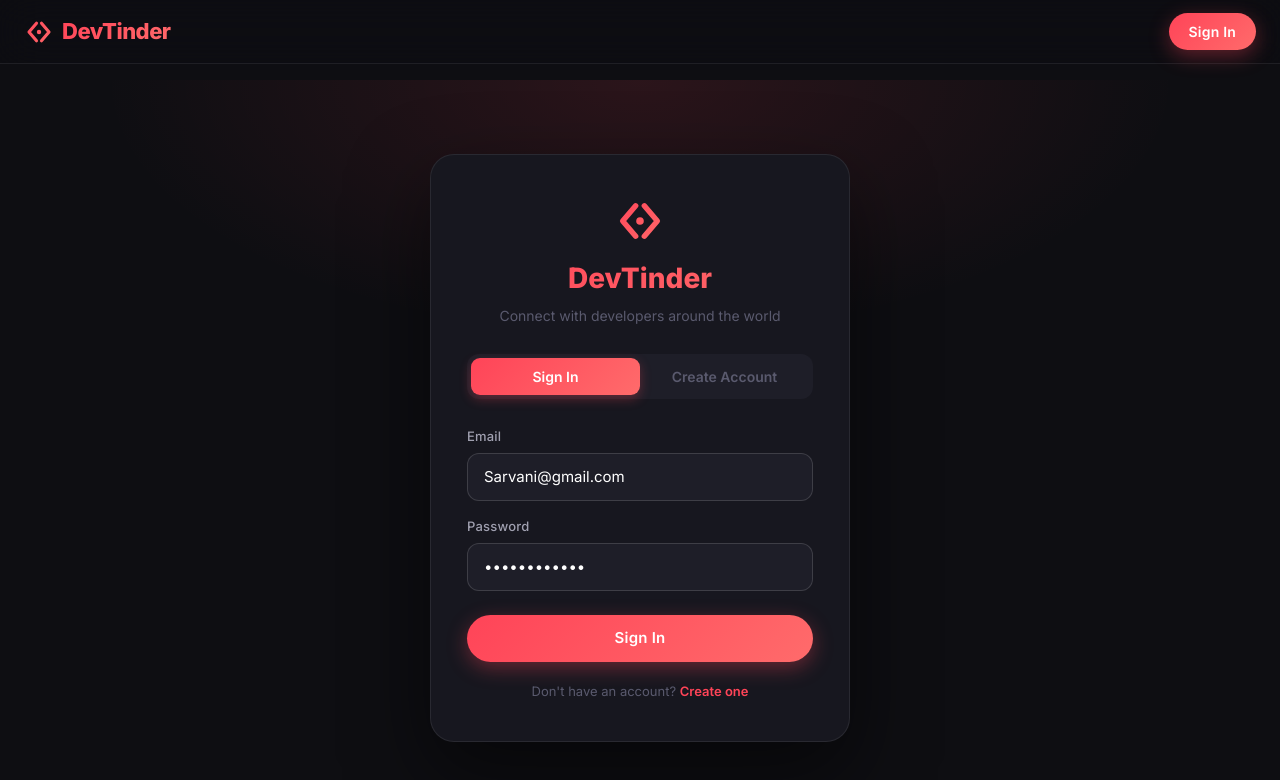
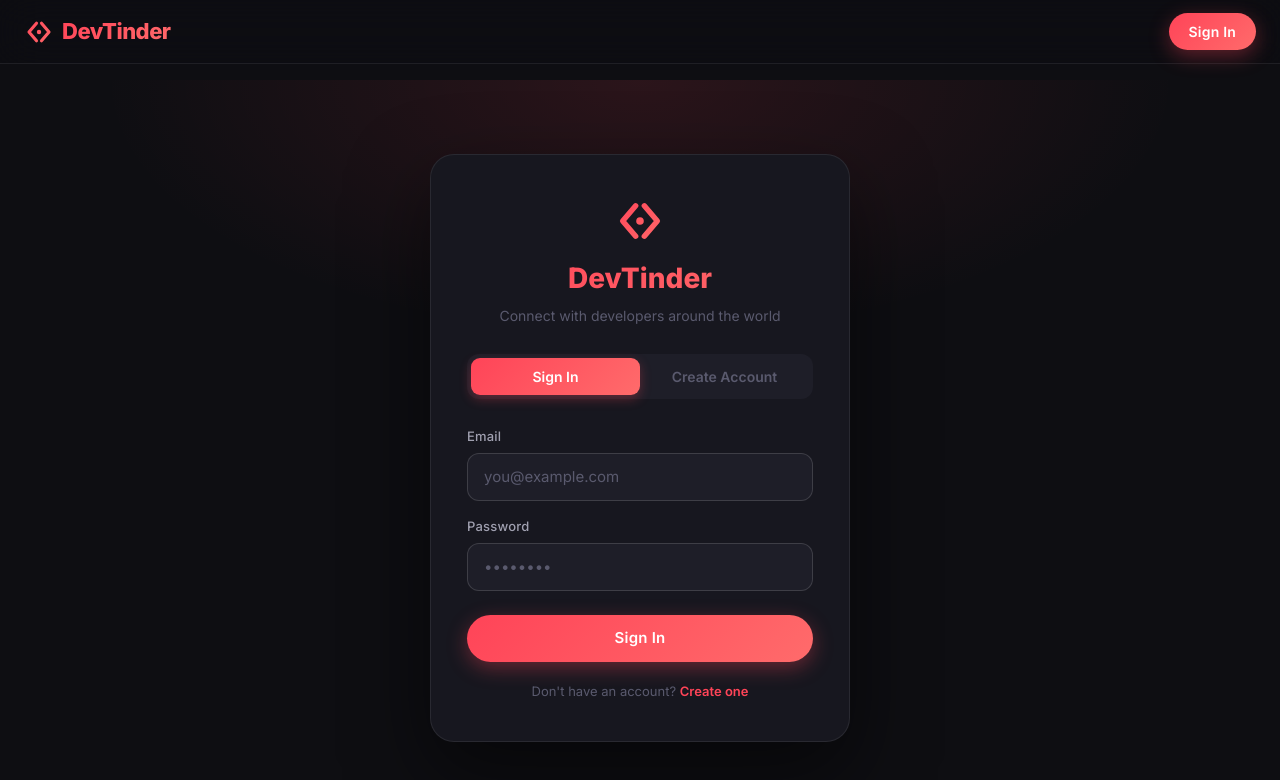
Before and after one commit to avi112bala/DevTinder_web, a React (Vite) app: page /login in a window 1280 px wide. Shown: the top 780 px of the page. Built offline with nearby package versions, Linux system fonts and the light colour scheme.

Commit message:
login change

```diff
--- a/src/components/Pages/Login.tsx
+++ b/src/components/Pages/Login.tsx
@@ -3,8 +3,8 @@ import { useLogin, useSignup } from '../../hooks/useApiHooks'
 import DevTinderLogo from '../DevTinderLogo'
 
 const Login = () => {
-  const [email, setEmail] = useState('Sarvani@gmail.com')
-  const [password, setPassword] = useState('Dhoni@123456')
+  const [email, setEmail] = useState('')
+  const [password, setPassword] = useState('')
   const [firstName, setFirstName] = useState('')
   const [lastName, setLastName] = useState('')
   const [isLoginMode, setIsLoginMode] = useState(true)
```
